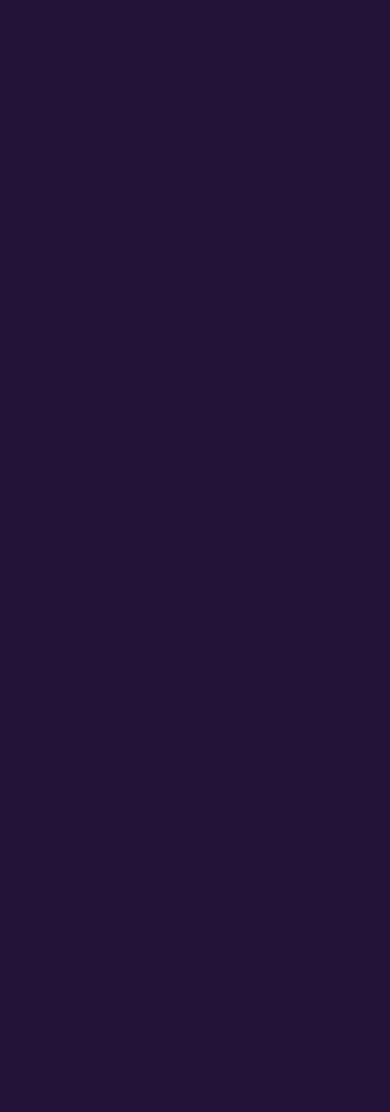
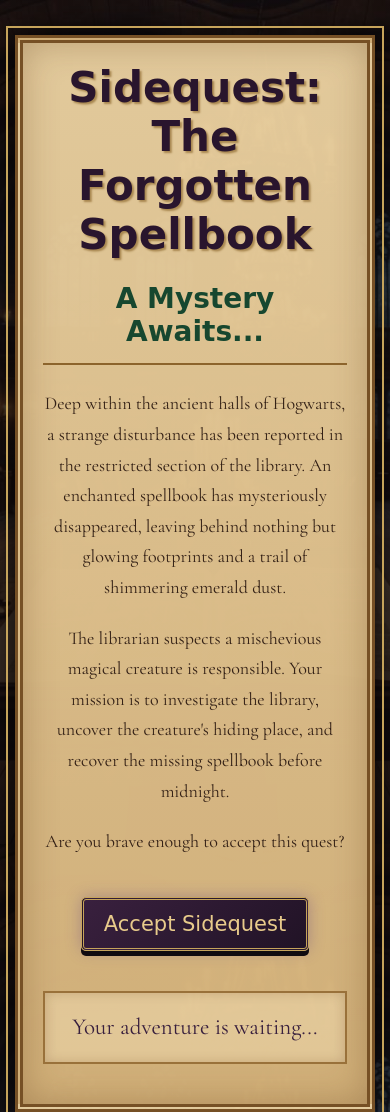
Before and after one commit to kjridgeway/lvl1-week5, a plain HTML site: page daily-exercises/Day-23/index.html in a window 390 px wide. Shown: the top 1112 px of the page. Before the commit the page ends 844 px from the top, so only its background shows below. Drawn offline with nearby package versions, Linux system fonts and the light colour scheme; files that its build step writes are made by us from their sources; a web font is replaced by a local one.

Commit message:
add files, create html, link js, create js function, create css

```diff
--- a/daily-exercises/Day-23/index.html
+++ b/daily-exercises/Day-23/index.html
@@ -4,12 +4,31 @@
     <meta charset="UTF-8">
     <meta name="viewport" content="width=device-width, initial-scale=1.0">
     <title>TODO: Fictional activity interaction</title>
-    <link rel="stylesheet" href="style.css">
+    <link rel="stylesheet" href="./styles.css">
     <!-- TODO: Link script.js with defer. -->
+     <script src="./script.js" defer></script>
+
   </head>
   <body>
-    <main>
+    <main class="sidequest">
       <!-- TODO: Add a heading, introduction, native button, and message paragraph. -->
+       <h1>Sidequest: The Forgotten Spellbook</h1>
+       <h2>A Mystery Awaits...</h2>
+       <p>
+          Deep within the ancient halls of Hogwarts, a strange disturbance has been reported in the restricted section of the library. An enchanted spellbook has mysteriously disappeared, leaving behind nothing but glowing footprints and a trail of shimmering emerald dust.
+       </p>
+       <p>
+          The librarian suspects a mischevious magical creature is responsible. Your mission is to investigate the library, uncover the creature's hiding place, and recover the missing spellbook before midnight.
+       </p>
+       <p>
+          Are you brave enough to accept this quest?
+       </p>
+       <button id="questButton">
+        Accept Sidequest
+       </button>
+       <p id="questMessage">
+        Your adventure is waiting...
+       </p>
     </main>
   </body>
 </html>
--- a/daily-exercises/Day-23/script.js
+++ b/daily-exercises/Day-23/script.js
@@ -4,3 +4,23 @@
 // TODO: Define a named function that accepts the Boolean and returns a message.
 // TODO: Add a click listener that changes the Boolean and updates textContent
 // using the function's return value. A second activation must restore the first message.
+// Declare Boolean state matching the initial message in HTML
+let questAccepted = false;
+
+// Define a named function that accepts the Boolean and returns a message
+function getQuestMessage(accepted) {
+    if (accepted) {
+        return "✨ Quest Accepted! You enter the restricted library. A strange whisper echoes from behind the ancient bookshelves... Your adventure has begun!";
+    } else {
+        return "Your adventure is waiting...";
+    }
+}
+
+// Add a click listener that changes the Boolean and updates textContent
+questButton.addEventListener("click", function() {
+
+    questAccepted = !questAccepted;
+
+    questMessage.textContent = getQuestMessage(questAccepted);
+
+});
--- a/daily-exercises/Day-23/styles.css
+++ b/daily-exercises/Day-23/styles.css
@@ -1,5 +1,189 @@
 /* TODO: Add your page's spacing, readable text, and responsive layout. */
 /* Check the result around 320px and 1280px wide. */
+
+/* =================================
+   RESTRICTED SECTION - HOGWARTS
+================================= */
+
+@import url('https://fonts.googleapis.com/css2?family=UnifrakturMaguntia&family=Cormorant+Garamond:wght@400;500;600;700&display=swap');
+
+* {
+    box-sizing: border-box;
+}
+
 body {
-  font-family: Arial, sans-serif;
+    margin: 0;
+    padding: 40px 20px;
+    min-height: 100vh;
+
+    background:
+        linear-gradient(rgba(15, 10, 13, 0.65), rgba(15, 10, 13, 0.85)),
+        url("library-background.jpg");
+
+    background-size: cover;
+    background-position: center;
+    background-attachment: fixed;
+
+    color: #29180f;
+    font-family: 'Cormorant Garamond', serif;
 }
+
+/* Main parchment quest card */
+
+.sidequest {
+    max-width: 750px;
+    width: 100%;
+    margin: 50px auto;
+    padding: 40px;
+
+    background:
+        linear-gradient(
+            rgba(239, 213, 164, 0.94),
+            rgba(215, 180, 123, 0.96)
+        );
+
+    border: 8px double #765025;
+    outline: 2px solid #c6a45b;
+    outline-offset: 7px;
+
+    box-shadow:
+        0 0 30px rgba(0, 0, 0, 0.8),
+        inset 0 0 35px rgba(91, 52, 19, 0.3);
+
+    text-align: center;
+}
+
+/* Main heading */
+
+.sidequest h1 {
+    font-family: 'Cinzel', cursive;
+    font-size: clamp(42px, 8vw, 72px);
+    color: #29152d;
+
+    text-shadow: 2px 2px 2px #a88750;
+
+    margin-top: 0;
+    margin-bottom: 10px;
+}
+
+/* Secondary heading */
+
+.sidequest h2 {
+    font-family: 'Cinzel', cursive;
+    font-size: 36px;
+    color: #17472f;
+
+    border-bottom: 2px solid #8c642c;
+    padding-bottom: 15px;
+}
+
+/* Story text */
+
+.sidequest p {
+    font-family: 'Cormorant Garamond', serif;
+    font-size: 21px;
+    line-height: 1.7;
+    color: #342116;
+    margin: 20px 0;
+}
+
+/* Quest button */
+
+.sidequest button {
+    font-family: 'Cinzel', cursive;
+    font-size: 25px;
+
+    background: linear-gradient(
+        135deg,
+        #39203e,
+        #211326
+    );
+
+    color: #e8cb8b;
+
+    border: 3px double #c6a45b;
+    border-radius: 5px;
+
+    padding: 15px 35px;
+    margin: 20px 0;
+
+    cursor: pointer;
+
+    box-shadow:
+        0 5px 0 #100b10,
+        0 0 15px rgba(110, 77, 132, 0.4);
+
+    transition: all 0.3s ease;
+}
+
+/* Magical hover effect */
+
+.sidequest button:hover {
+    background: linear-gradient(
+        135deg,
+        #17472f,
+        #0c291b
+    );
+
+    color: #f5dda0;
+
+    box-shadow:
+        0 5px 0 #08190f,
+        0 0 25px #c6a45b;
+
+    transform: translateY(-3px);
+}
+
+/* Keyboard focus */
+
+.sidequest button:focus-visible {
+    outline: 3px solid #17472f;
+    outline-offset: 6px;
+}
+
+/* Quest message */
+
+#questMessage {
+    font-family: 'Cormorant Garamond', cursive;
+    font-size: 27px;
+
+    color: #39203e;
+
+    border: 2px solid #99713a;
+    padding: 15px;
+
+    background: rgba(255, 239, 202, 0.35);
+
+    box-shadow: inset 0 0 12px rgba(91, 52, 19, 0.2);
+}
+
+/* Mobile responsiveness */
+
+@media (max-width: 480px) {
+    body {
+        padding: 15px;
+    }
+
+    .sidequest {
+        padding: 20px;
+        margin: 20px auto;
+    }
+
+    .sidequest h2 {
+        font-size: 28px;
+    }
+
+    .sidequest p {
+        font-size: 18px;
+    }
+
+    .sidequest button {
+        font-size: 21px;
+        max-width: 100%;
+        padding: 12px 20px;
+    }
+
+    #questMessage {
+        font-size: 23px;
+    }
+}
```
Also changed, not shown: daily-exercises/Day-22/index.html (+1 -1 lines), daily-exercises/Day-23/library-background.jpg (added), 1 other file.
